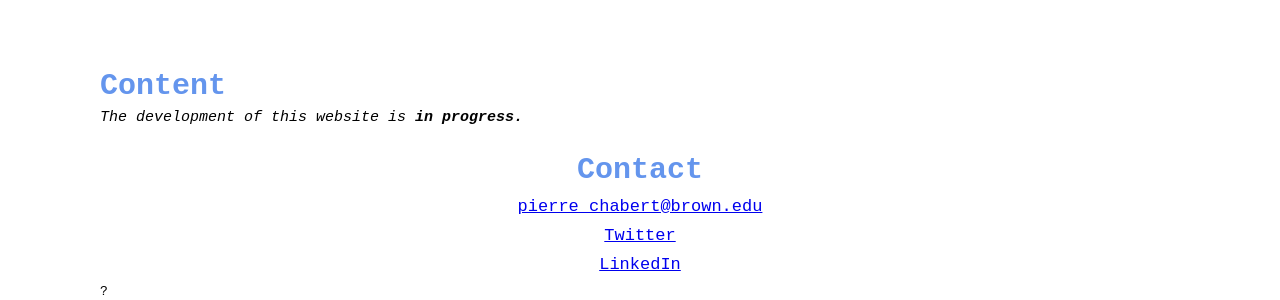
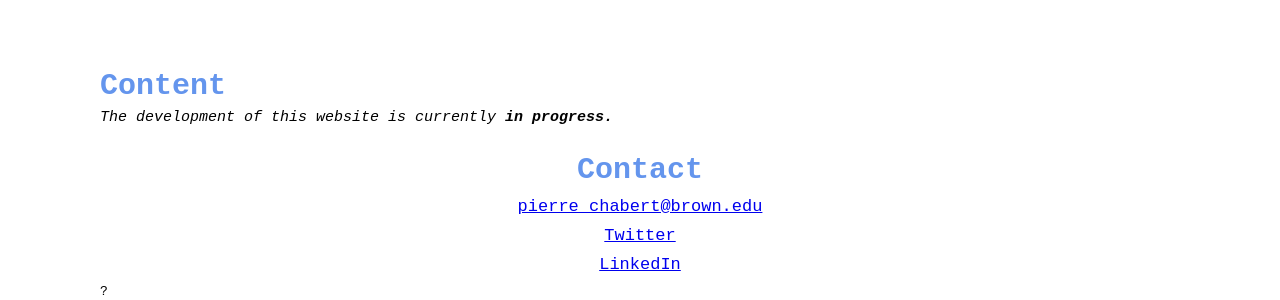
Before and after one commit to pierrechabert/pierrechabert.github.io, a Jekyll site: the page index.html, which Jekyll copies as it is, in a window 1280 px wide. Shown: the part 674-974 px from the top of the page. Built offline with Jekyll 4.4.1, drawn with Linux system fonts in a browser that asks for light colours.

Commit message:
Update index.html

```diff
--- a/index.html
+++ b/index.html
@@ -58,7 +58,7 @@
 
   <div style="height:600px; margin:100px;">
   <h1 style="color:cornflowerblue; font-size:30px;"> Content </h1>
-  <p style="line-height: 2.0; font-size:15px;"><em>The development of this website is <strong>in progress.</strong> </em></p>
+  <p style="line-height: 2.0; font-size:15px;"><em>The development of this website is currently <strong>in progress.</strong> </em></p>
    <!-- Presentation, research interests -->
 
   <h1 style="color:cornflowerblue; font-size:30px; margin-top:20px; text-align:center">Contact </h1>
```
